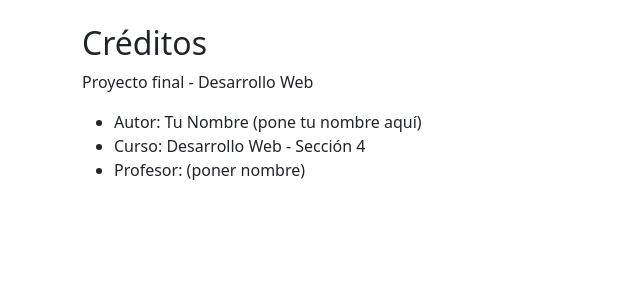
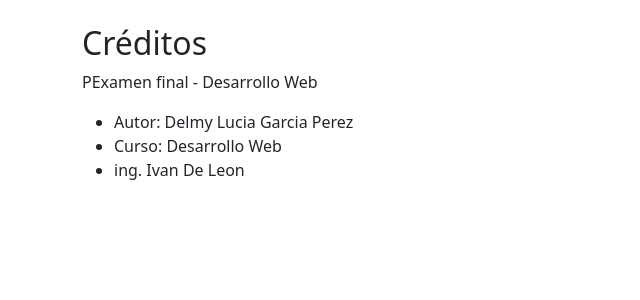
Before and after one commit to dlgarciap/final, a Django app: page /credits/ in a window 1280 px wide. Shown: the part 56-356 px from the top of the page, without its empty margins (0-640 px from the left). Run offline with Django 5.2, Linux system fonts and the light colour scheme; parts of the project's set-up code (start-up, migrations or seed data) failed here and were passed over.

Commit message:
actiualizacion de datos

```diff
--- a/final/settings.py
+++ b/final/settings.py
@@ -37,6 +37,7 @@ INSTALLED_APPS = [
     'django.contrib.sessions',
     'django.contrib.messages',
     'django.contrib.staticfiles',
+    'store',
 ]
 
 MIDDLEWARE = [
--- a/store/templates/store/contact.html
+++ b/store/templates/store/contact.html
@@ -1,5 +1,5 @@
 {% extends 'store/base.html' %}
 {% block content %}
 <h2>Contacto</h2>
-<p>Puedes contactar al autor en: ejemplo@correo.com</p>
+<p>Puedes contactarme a mi correo/p>
 {% endblock %}
--- a/store/templates/store/credits.html
+++ b/store/templates/store/credits.html
@@ -1,10 +1,10 @@
 {% extends 'store/base.html' %}
 {% block content %}
 <h2>Créditos</h2>
-<p>Proyecto final - Desarrollo Web</p>
+<p>PExamen final - Desarrollo Web</p>
 <ul>
-  <li>Autor: Tu Nombre (pone tu nombre aquí)</li>
-  <li>Curso: Desarrollo Web - Sección 4</li>
-  <li>Profesor: (poner nombre)</li>
+  <li>Autor: Delmy Lucia Garcia Perez</li>
+  <li>Curso: Desarrollo Web</li>
+  <li>ing. Ivan De Leon</li>
 </ul>
 {% endblock %}
```
Also changed, not shown: store/migrations/0001_initial.py (added).
